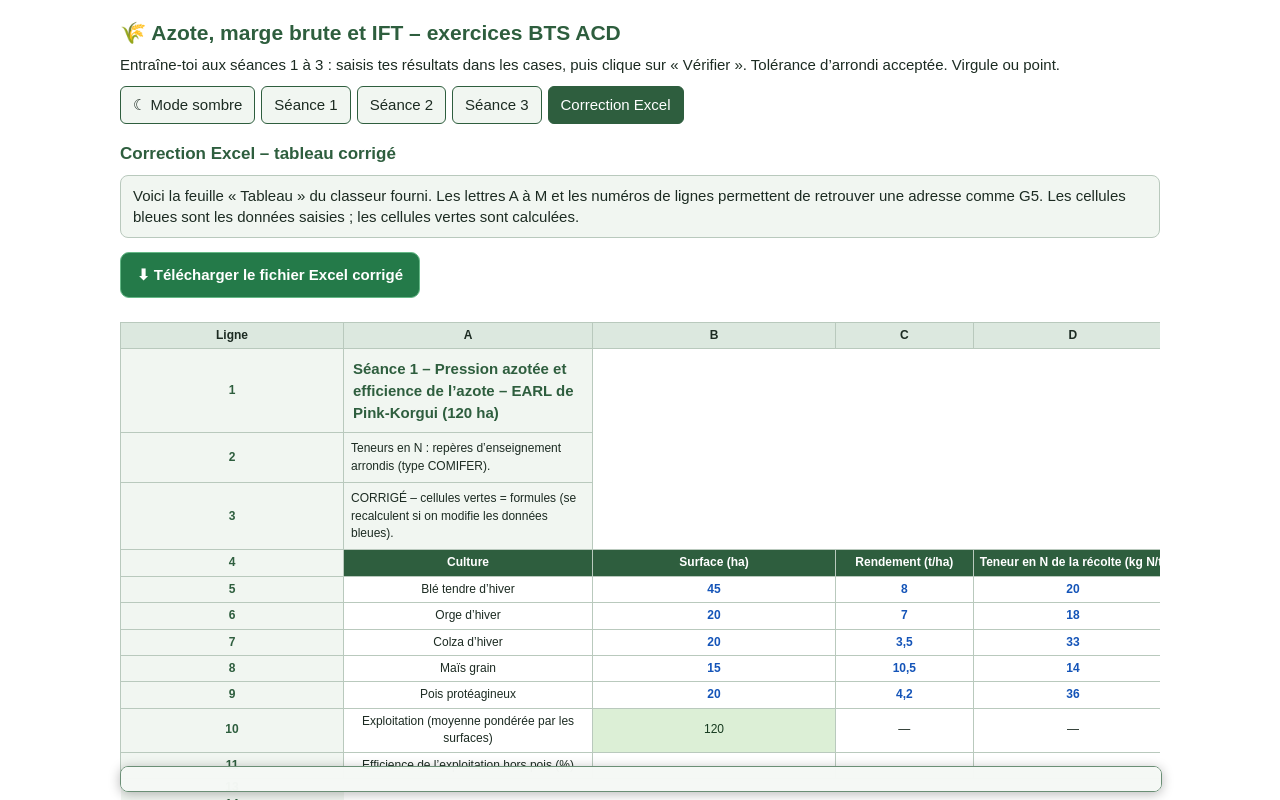
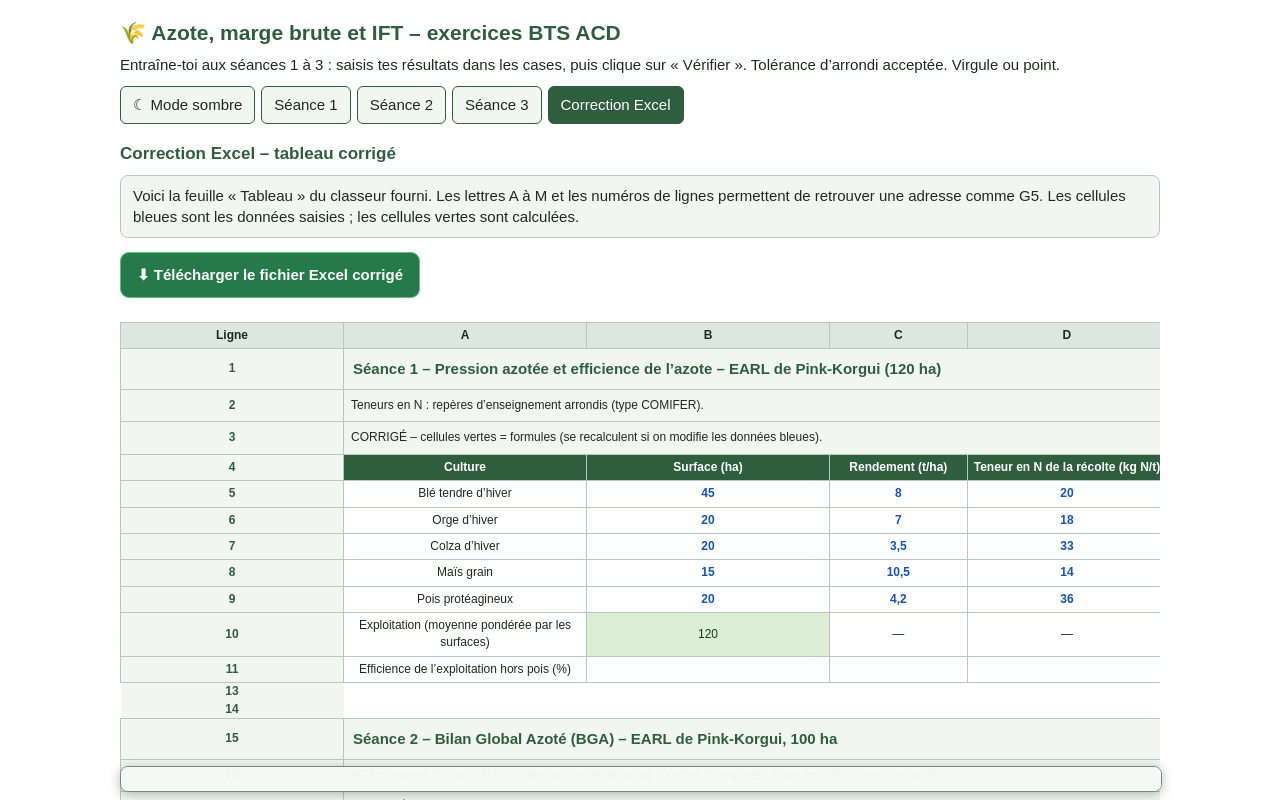
Before and after one commit to FormateurACD/BTS-ACD, a plain HTML site: page azote-marge-brute-ift.html in a window 1280 px wide. Both pictures are taken after a click on the button "Correction Excel". Shown: the top 800 px of the page. Drawn offline with Linux system fonts and the light colour scheme.

Commit message:
Corriger l’alignement des lignes de titre du tableau Excel

```diff
--- a/azote-marge-brute-ift.html
+++ b/azote-marge-brute-ift.html
@@ -195,7 +195,7 @@ async function showExcel(){
       if(row.r===1)titleText='Séance 1 – Pression azotée et efficience de l’azote – EARL de Pink-Korgui (120 ha)';
       if(row.r===15)titleText='Séance 2 – Bilan Global Azoté (BGA) – EARL de Pink-Korgui, 100 ha';
       if(row.r===36)titleText='Séance 3 – Marge brute et IFT – EARL de Pink-Korgui, 80 ha';
-      td.textContent=titleText;td.className=titles.includes(row.r)?'excelTitle':sections.includes(row.r)?'excelSection':'excelNote';tr.append(td);table.append(tr);return;
+      td.textContent=titleText;td.colSpan=13;td.className=titles.includes(row.r)?'excelTitle':sections.includes(row.r)?'excelSection':'excelNote';tr.append(td);table.append(tr);return;
     }
     row.cells.forEach((cell,i)=>{
       const td=document.createElement('td');td.dataset.address=colName(i+1)+row.r;
```
